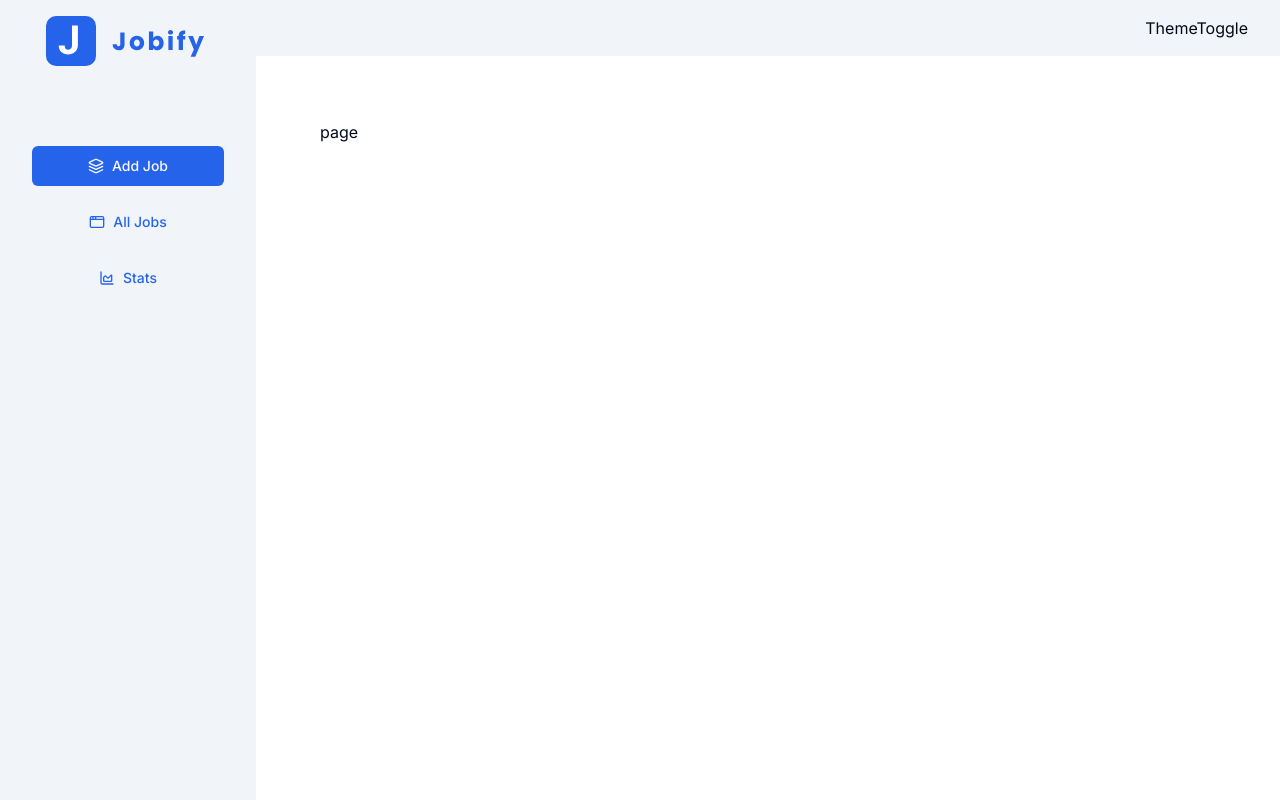
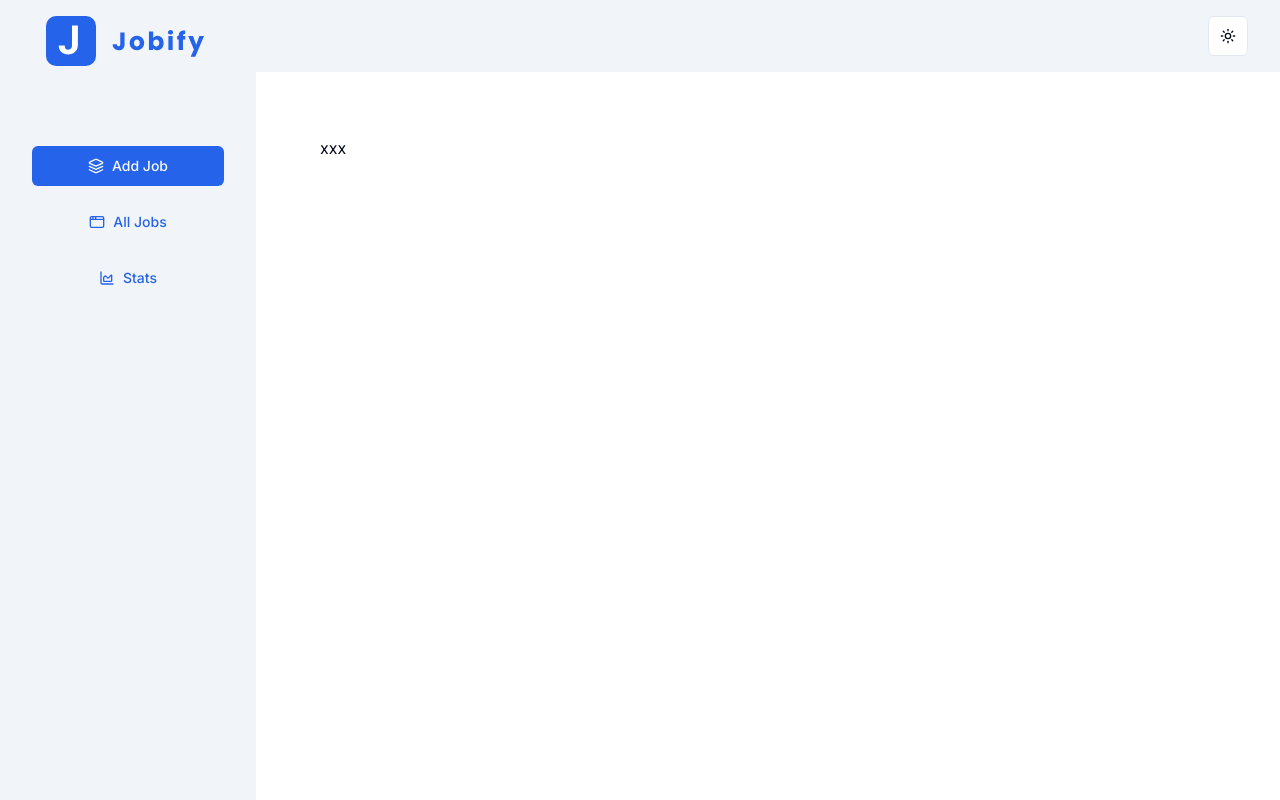
Before and after one commit to JaredFDL/jobify, a Next.js app: page /add-job in a window 1280 px wide. Built offline with nearby package versions, Linux system fonts and the light colour scheme.

Commit message:
Theme toggle

```diff
--- a/app/(dashboard)/add-job/page.tsx
+++ b/app/(dashboard)/add-job/page.tsx
@@ -1,5 +1,5 @@
 const AddJobPage = () => {
-  return <div>page</div>;
+  return <div>xxx</div>;
 };
 
 export default AddJobPage;
--- a/app/layout.tsx
+++ b/app/layout.tsx
@@ -1,6 +1,7 @@
 import { ClerkProvider } from "@clerk/nextjs";
 import type { Metadata } from "next";
 import { Inter } from "next/font/google";
+import Providers from "./providers";
 import "./globals.css";
 
 const inter = Inter({ subsets: ["latin"] });
@@ -17,8 +18,10 @@
 }>) {
   return (
     <ClerkProvider afterSignOutUrl="/">
-      <html lang="en">
-        <body className={inter.className}>{children}</body>
+      <html lang="en" suppressHydrationWarning>
+        <body className={inter.className}>
+          <Providers>{children}</Providers>
+        </body>
       </html>
     </ClerkProvider>
   );
--- a/app/page.tsx
+++ b/app/page.tsx
@@ -3,12 +3,16 @@
 import Logo from "@/assets/logo.svg";
 import LandingImg from "@/assets/main.svg";
 import Link from "next/link";
+import ThemeToggle from "@/components/ThemeToggle";
 
 const Home = () => {
   return (
     <main>
-      <header className="max-w-6xl mx-auto px-4 sm:px-8 py-6">
+      <header className="flex items-center justify-between max-w-6xl mx-auto px-4 sm:px-8 py-6">
         <Image src={Logo} alt="Logo" />
+        <div>
+          <ThemeToggle />
+        </div>
       </header>
       <section className="max-w-6xl mx-auto px-4 sm:px-8 h-screen -mt-20 grid lg:grid-cols-[1fr,400px] items-center">
         <div>
--- /dev/null
+++ b/app/providers.tsx
@@ -0,0 +1,20 @@
+"use client";
+
+import { ThemeProvider } from "@/components/theme-provider";
+
+const Providers = ({ children }: { children: React.ReactNode }) => {
+  return (
+    <>
+      <ThemeProvider
+        attribute="class"
+        defaultTheme="system"
+        enableSystem
+        disableTransitionOnChange
+      >
+        {children}
+      </ThemeProvider>
+    </>
+  );
+};
+
+export default Providers;
--- a/components/ThemeToggle.tsx
+++ b/components/ThemeToggle.tsx
@@ -1,5 +1,41 @@
+"use client";
+
+import { Moon, Sun } from "lucide-react";
+import { useTheme } from "next-themes";
+
+import { Button } from "@/components/ui/button";
+import {
+  DropdownMenu,
+  DropdownMenuContent,
+  DropdownMenuItem,
+  DropdownMenuTrigger,
+} from "@/components/ui/dropdown-menu";
+
 const ThemeToggle = () => {
-  return <div>ThemeToggle</div>;
+  const { setTheme } = useTheme();
+
+  return (
+    <DropdownMenu>
+      <DropdownMenuTrigger asChild>
+        <Button variant="outline" size="icon">
+          <Sun className="h-[1.2rem] w-[1.2rem] rotate-0 scale-100 transition-all dark:-rotate-90 dark:scale-0" />
+          <Moon className="absolute h-[1.2rem] w-[1.2rem] rotate-90 scale-0 transition-all dark:rotate-0 dark:scale-100" />
+          <span className="sr-only">Toggle theme</span>
+        </Button>
+      </DropdownMenuTrigger>
+      <DropdownMenuContent align="end">
+        <DropdownMenuItem onClick={() => setTheme("light")}>
+          Light
+        </DropdownMenuItem>
+        <DropdownMenuItem onClick={() => setTheme("dark")}>
+          Dark
+        </DropdownMenuItem>
+        <DropdownMenuItem onClick={() => setTheme("system")}>
+          System
+        </DropdownMenuItem>
+      </DropdownMenuContent>
+    </DropdownMenu>
+  );
 };
 
 export default ThemeToggle;
--- /dev/null
+++ b/components/theme-provider.tsx
@@ -0,0 +1,8 @@
+"use client";
+
+import { ThemeProvider as NextThemesProvider } from "next-themes";
+import { type ThemeProviderProps } from "next-themes/dist/types";
+
+export function ThemeProvider({ children, ...props }: ThemeProviderProps) {
+  return <NextThemesProvider {...props}>{children}</NextThemesProvider>;
+}
```
